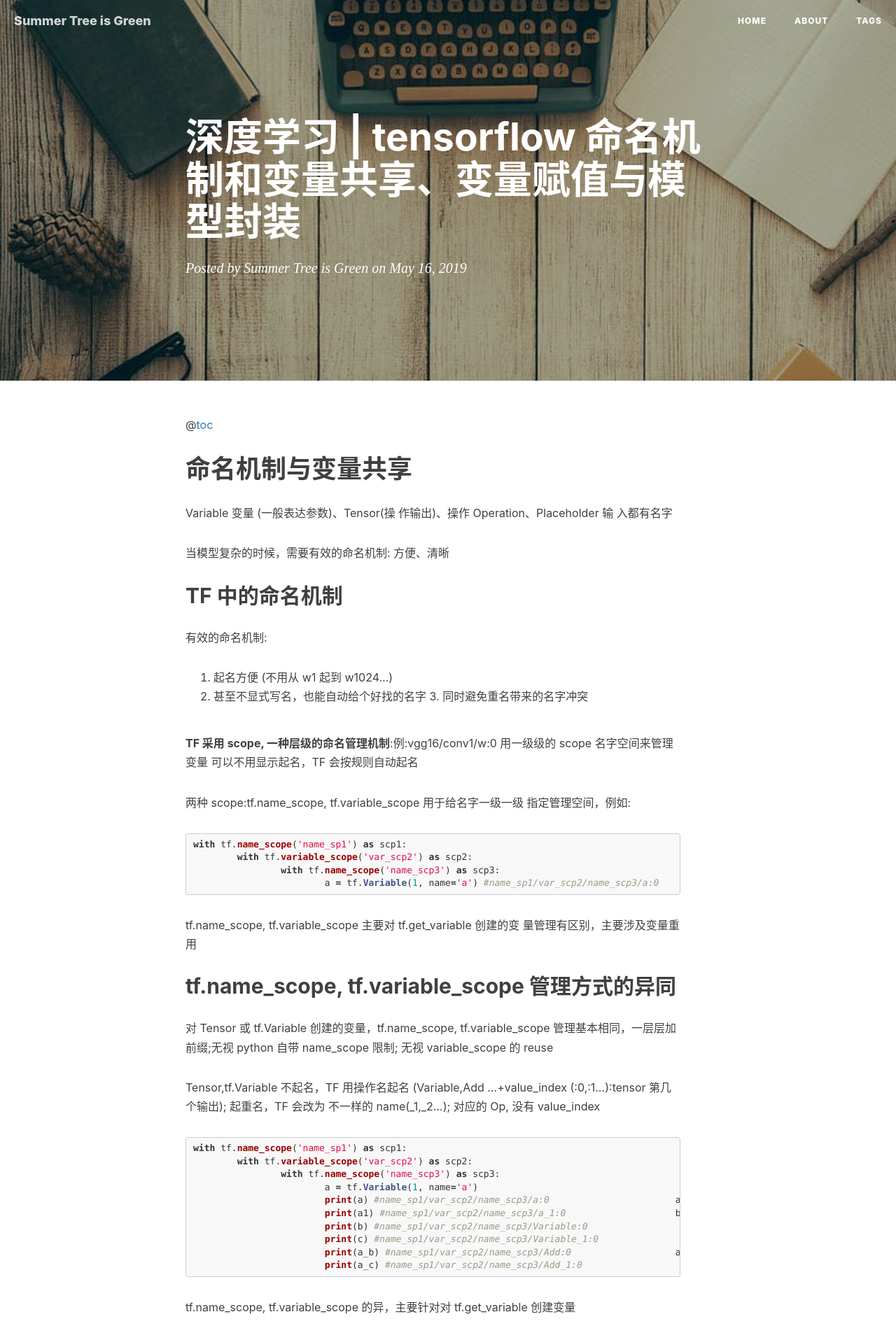
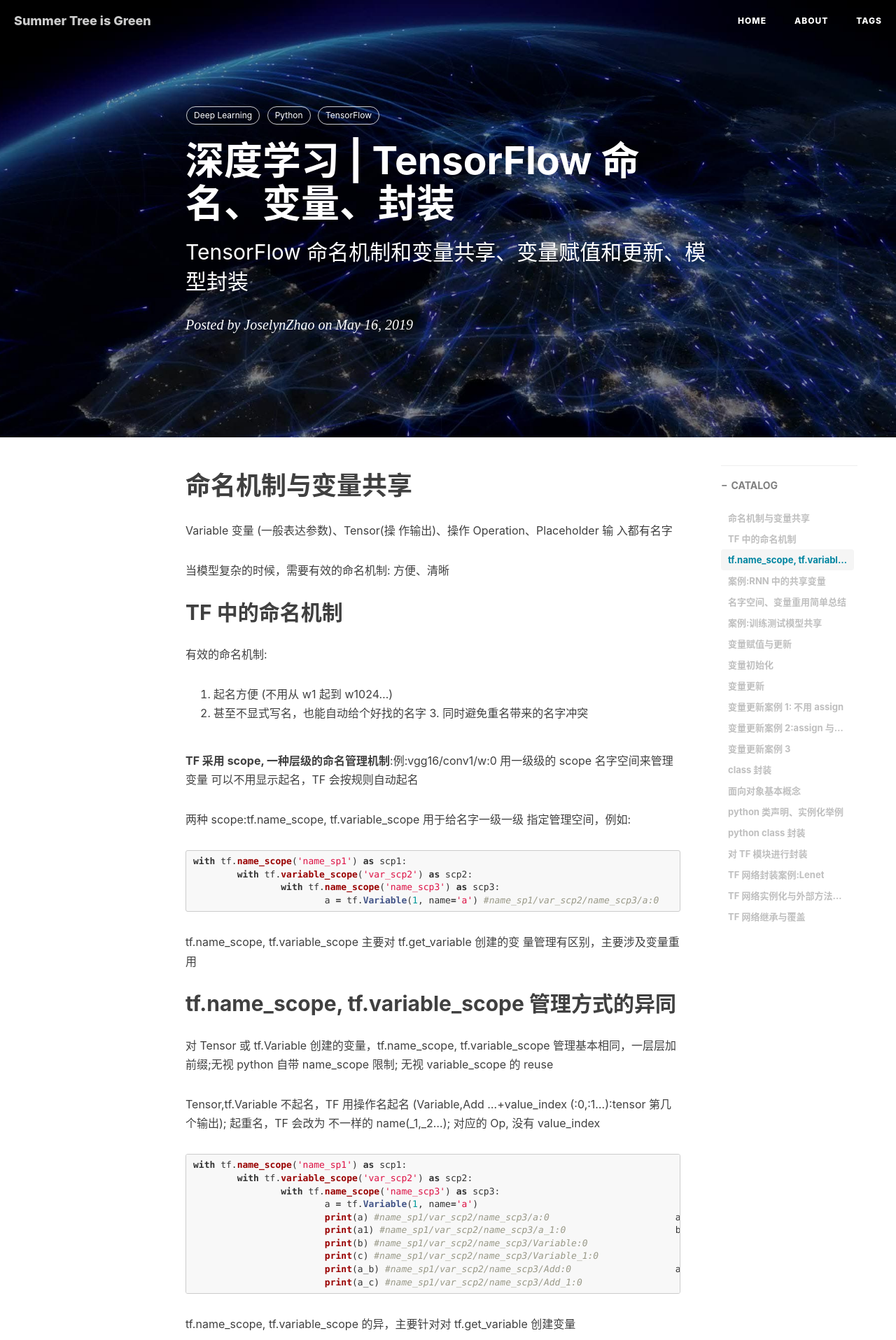
Before and after one commit to sxh1214/sxh1214.github.io, a Jekyll site: the page built from _posts/2019-05-16-深度学习 | TensorFlow 命名机制和变量共享、变量赋值与模型封装.md, in a window 1280 px wide. Shown: the top 1915 px of the page at 70% size. Built offline with Jekyll 4.4.1, drawn with Linux system fonts in a browser that asks for light colours; nearby versions of some CDN libraries; our own code applies the rules of GitHub Pages for plain Markdown files; comment, search, counter and statistics services are not loaded.

Commit message:
up 深度学习 | TensorFlow 命名机制。。。

```diff
--- a/_posts/2019-05-16-深度学习 | TensorFlow 命名机制和变量共享、变量赋值与模型封装.md
+++ b/_posts/2019-05-16-深度学习 | TensorFlow 命名机制和变量共享、变量赋值与模型封装.md
@@ -1,4 +1,17 @@
-@[toc](TensorFlow 命名机制和变量共享、变量赋值与模型封装)
+---
+layout:     post
+title:      深度学习 | TensorFlow 命名、变量、封装
+subtitle:   TensorFlow 命名机制和变量共享、变量赋值和更新、模型封装
+date:       2019-05-16
+author:     JoselynZhao
+header-img: img/post-bg-os-metro.jpg
+catalog: true
+tags:
+    - Deep Learning
+    - Python
+    - TensorFlow
+---
+
 # 命名机制与变量共享
 Variable 变量 (一般表达参数)、Tensor(操 作输出)、操作 Operation、Placeholder 输 入都有名字
 
```
Also changed, not shown: _posts/2019-05-05-深度学习 | 工具及实践（TensorFlow）.md (+1 -1 lines).
